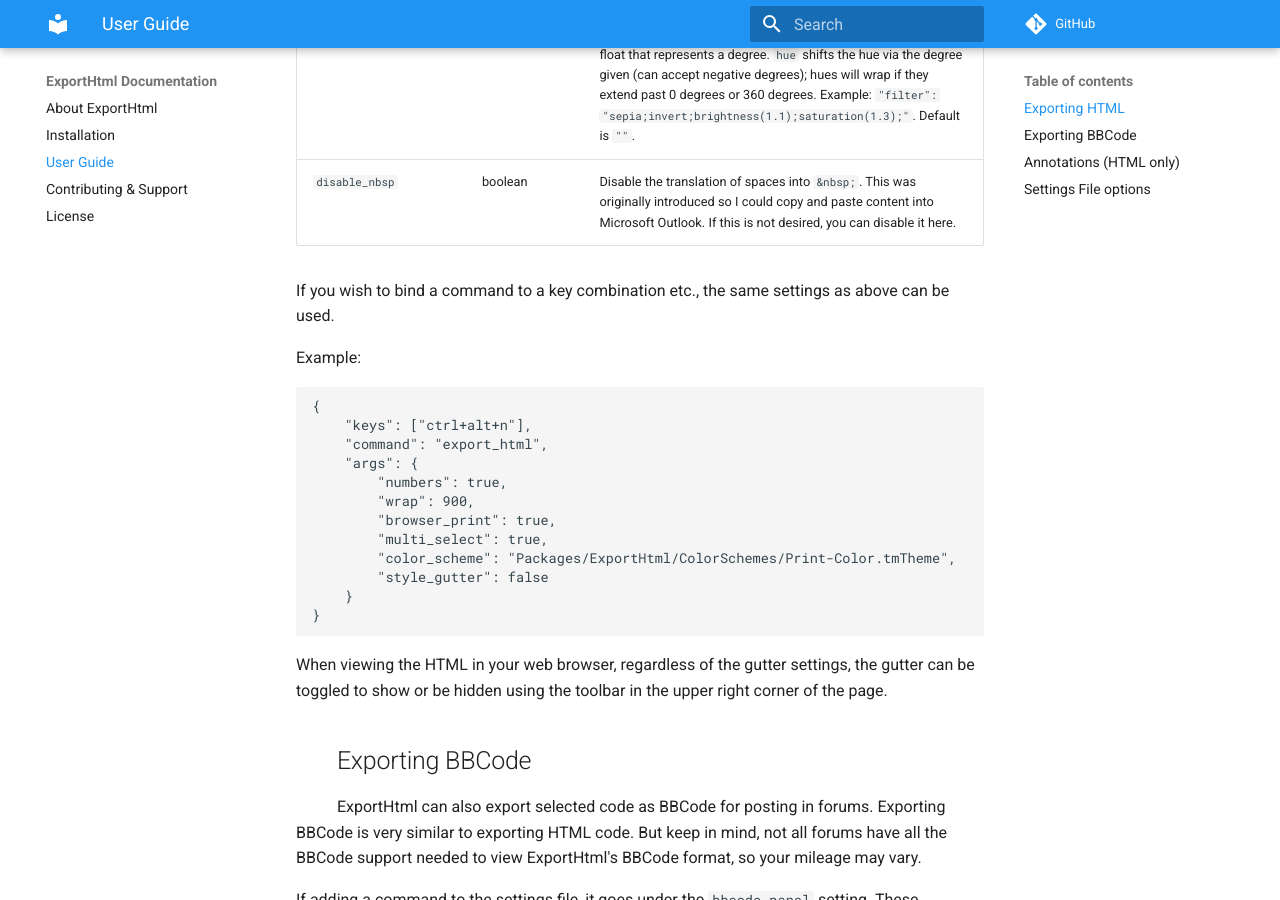
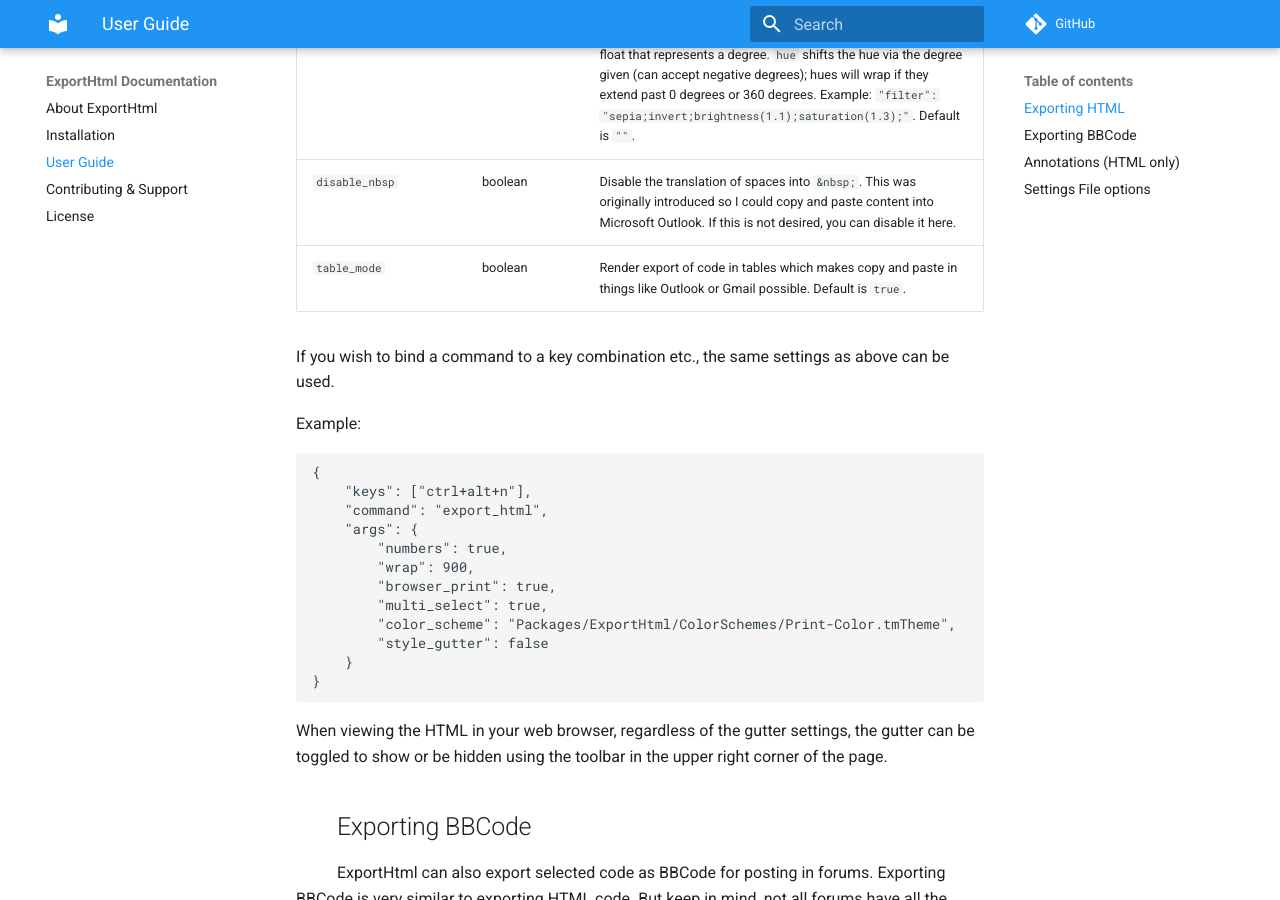
Before and after one commit to agibsonsw/PrintHtml, an MkDocs documentation site: the page built from docs/src/markdown/usage.md, in a window 1280 px wide and 900 px high, scrolled down 2347 px. Built offline with MkDocs 1.6.1 and Material for MkDocs 9.7.7, drawn with Linux system fonts in a browser that asks for light colours; comment, search, counter and statistics services are not loaded; old or Windows-style settings are respelled for this version of MkDocs.

Commit message:
Update usage doc

```diff
--- a/docs/src/markdown/usage.md
+++ b/docs/src/markdown/usage.md
@@ -45,6 +45,7 @@
 `toolbar`              | array\ of\ strings | Option to display a toolbar with to access features in a generated HTML.  This setting is an array of keywords that represent the icons in the toolbar to show.  Valid keywords include `gutter`, `print`, `plain_text`, `annotation`, and `wrapping`.  Toolbar will appear when you mouse over the upper right corner of the window of the generated HTML.  Default enables all.
 `filter`               | string             | Filters to use on the theme's colors.  The string is a sequence of filters separated by `;`.  The accepted filters are `grayscale`, `invert`, `sepia`, `brightness`, `contrast`, `glow`, `saturation`, `hue`, and `colorize`.  `brightness`, `saturation`, and `contrast` require a float parameter to specify to what magnitude the filter should be applied at.  `glow` requires a float for intensity (usually something like .1 or .2 is sufficient).  `hue` and `colorize` take a float that represents a degree.  `hue` shifts the hue via the degree given (can accept negative degrees); hues will wrap if they extend past 0 degrees or 360 degrees.  Example: `"filter": "sepia;invert;brightness(1.1);saturation(1.3);"`.  Default is `""`.
 `disable_nbsp`         | boolean            | Disable the translation of spaces into `&nbsp;`.  This was originally introduced so I could copy and paste content into Microsoft Outlook.  If this is not desired, you can disable it here.
+`table_mode`           | boolean            | Render export of code in tables which makes copy and paste in things like Outlook or Gmail possible. Default is `true`.
 
 If you wish to bind a command to a key combination etc., the same settings as above can be used.
 
```
